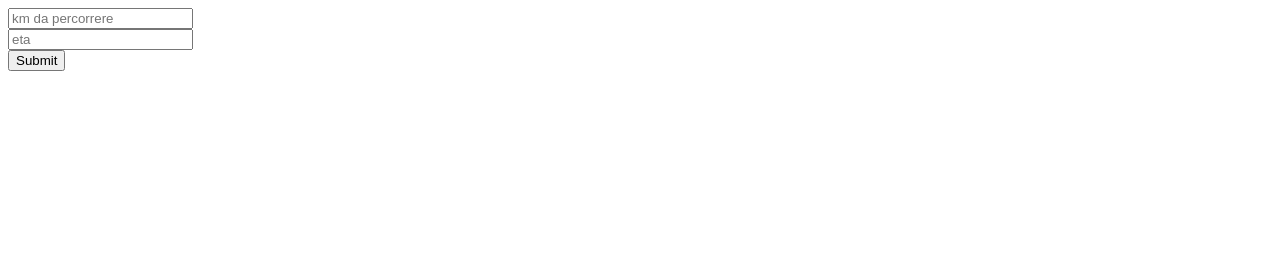
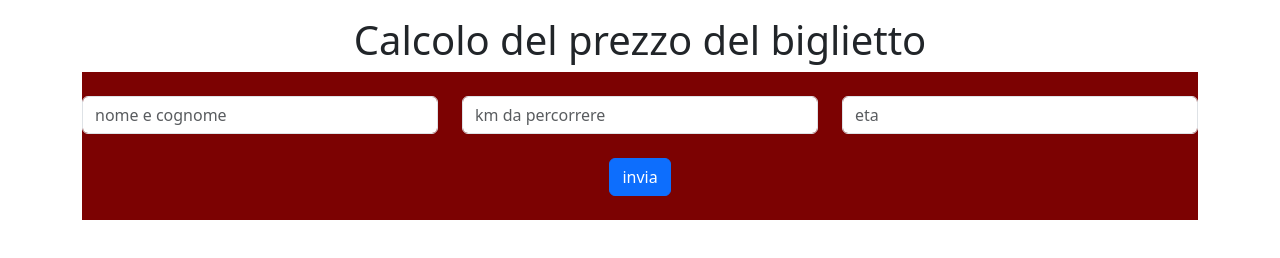
Before and after one commit to RiccardoFiacco/js-biglietto-treno-form, a plain HTML site: page index.html in a window 1280 px wide. Drawn offline with nearby package versions, Linux system fonts and the light colour scheme.

Commit message:
add basic form

```diff
--- a/css/style.css
+++ b/css/style.css
@@ -0,0 +1,3 @@
+#form{
+    background-color: rgb(124, 2, 2);
+}
--- a/index.html
+++ b/index.html
@@ -4,11 +4,29 @@
     <meta name="viewport" content="width=device-width, initial-scale=1.0" />
     <title>JS dom 1</title>
     <link rel="stylesheet" href="./css/style.css" />
+    <link
+      href="https://cdn.jsdelivr.net/npm/bootstrap@5.3.3/dist/css/bootstrap.min.css"
+      rel="stylesheet"
+      integrity="sha384-QWTKZyjpPEjISv5WaRU9OFeRpok6YctnYmDr5pNlyT2bRjXh0JMhjY6hW+ALEwIH"
+      crossorigin="anonymous"
+    />
   </head>
   <body>
+    <div class="container">
+      <div class="row mt-3">
+        <div class="col">
+            <h1 class="text-center">Calcolo del prezzo del biglietto</h1>
           <form id="form">
-      <div class="row">
-        <div class="col">
+            <div class="row ">
+              <div class="col mt-4">
+                <input
+                  type="text"
+                  class="form-control"
+                  placeholder="nome e cognome"
+                  id="personal_info"
+                />
+              </div>
+              <div class="col mt-4">
                 <input
                   type="text"
                   class="form-control"
@@ -16,7 +34,7 @@
                   id="km"
                 />
               </div>
-        <div class="col">
+              <div class="col mt-4">
                 <input
                   type="text"
                   class="form-control"
@@ -25,8 +43,22 @@
                 />
               </div>
             </div>
-      <button type="submit" class="btn btn-primary">Submit</button>
+            <div class="row justify-content-center align-items-center">
+                <div class="col text-center mb-4">
+                    <button type="button" class="btn btn-primary mt-4">invia</button>
+                </div>
+              </div>
           </form>
+        </div>
+      </div>
+
+      <div class="row">
+        <div class="col">
+
+        </div>
+      </div>
+    </div>
+
     <script defer src="./js/script.js"></script>
   </body>
 </html>
```
Lines whose indentation alone changed are shown as unchanged.
